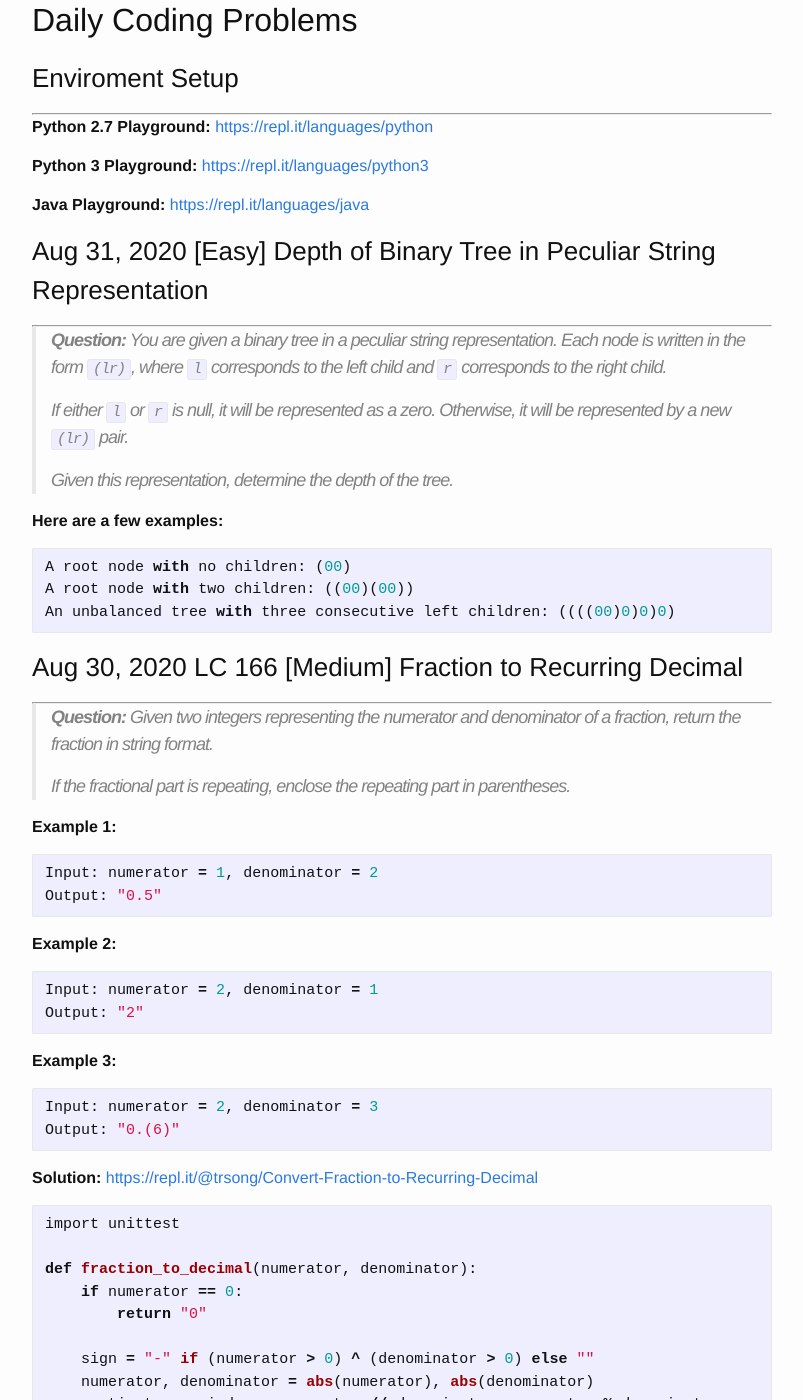
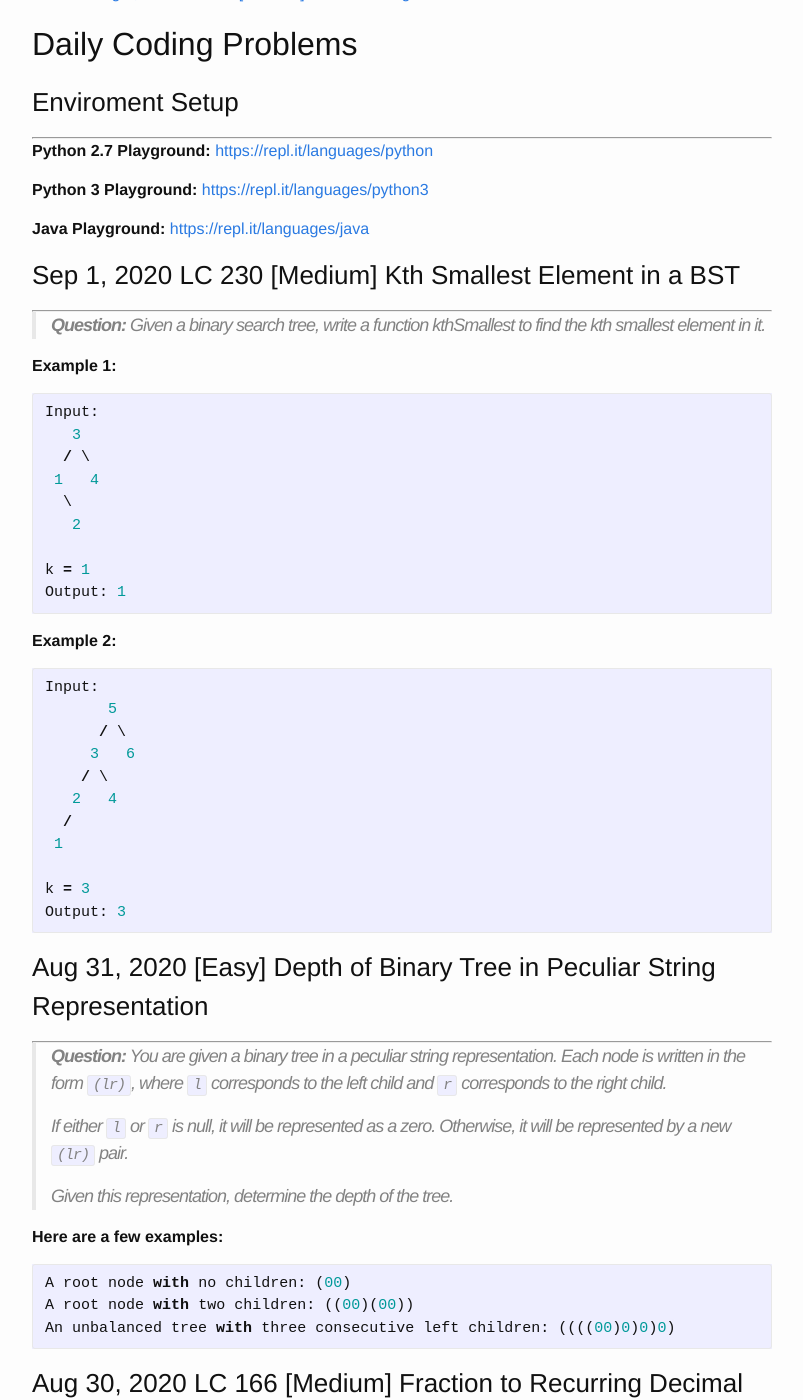
Before and after one commit to trsong/trsong.github.io, a Jekyll site: the page built from _posts/2020-08-01-DailyQuestionsAug.md, in a window 1280 px wide and 1400 px high, scrolled down 1011 px. Shown: the whole window, without its empty margins (238-1041 px from the left). Built offline with Jekyll 4.4.1, drawn with Linux system fonts in a browser that asks for light colours; some of the changed text lies outside the part shown.

Commit message:
Add Sep 1 Question

````diff
--- a/_posts/2020-08-01-DailyQuestionsAug.md
+++ b/_posts/2020-08-01-DailyQuestionsAug.md
@@ -19,6 +19,40 @@ categories: Python/Java
 **Java Playground:** [https://repl.it/languages/java](https://repl.it/languages/java)
 
 
+### Sep 1, 2020 LC 230 \[Medium\] Kth Smallest Element in a BST
+---
+> **Question:** Given a binary search tree, write a function kthSmallest to find the kth smallest element in it.
+
+**Example 1:**
+
+```py
+Input:
+   3
+  / \
+ 1   4
+  \
+   2
+
+k = 1
+Output: 1
+```
+
+
+**Example 2:**
+
+```py
+Input:
+       5
+      / \
+     3   6
+    / \
+   2   4
+  /
+ 1
+
+k = 3
+Output: 3
+```
 
 ### Aug 31, 2020 \[Easy\] Depth of Binary Tree in Peculiar String Representation
 ---
````
